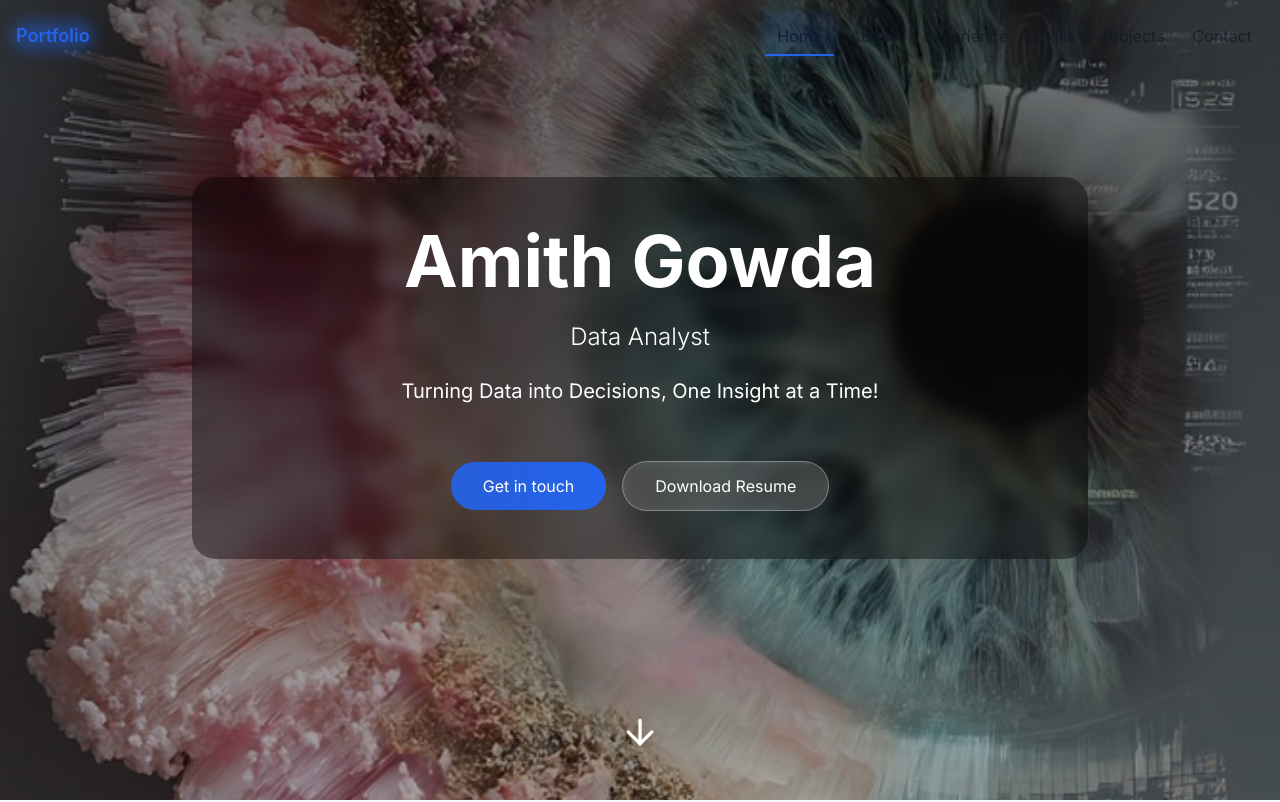
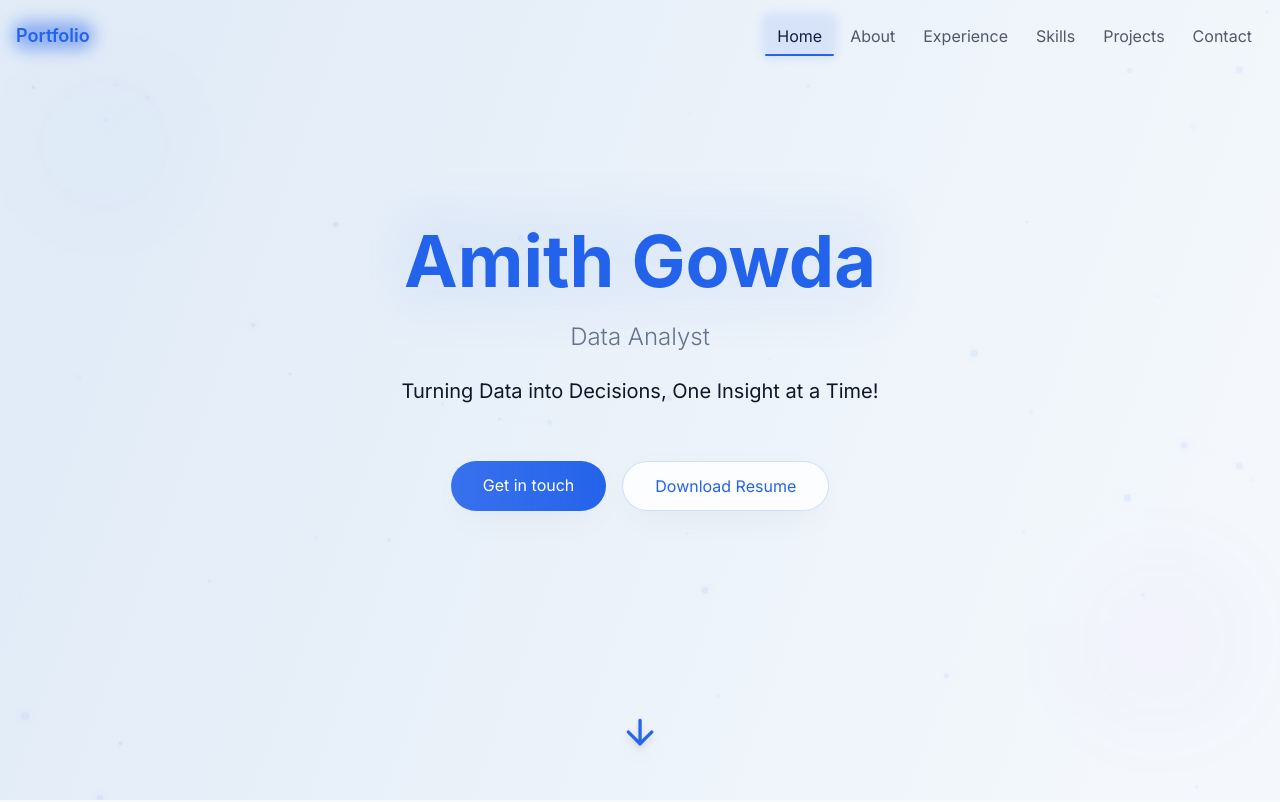
Before and after one commit to AmithGowda04/amithgowdaportfolio, a React (Vite) app: page / in a window 1280 px wide. Shown: the top 802 px of the page. Built offline with nearby package versions, Linux system fonts and the light colour scheme.

Commit message:
Reverted to commit df39e3203385d67bed1ae3461ee7d1b85c0818a6

```diff
--- a/src/components/Hero.tsx
+++ b/src/components/Hero.tsx
@@ -1,9 +1,219 @@
 
-import React from "react";
+import React, { useEffect, useRef } from "react";
 import { ArrowDown } from "lucide-react";
 import { toast } from "@/components/ui/use-toast";
 
 const Hero = () => {
+  const canvasRef = useRef<HTMLCanvasElement>(null);
+  const mouseRef = useRef({ x: 0, y: 0 });
+
+  // Enhanced futuristic particles animation
+  useEffect(() => {
+    const canvas = canvasRef.current;
+    if (!canvas) return;
+
+    const ctx = canvas.getContext('2d');
+    if (!ctx) return;
+
+    // Set canvas to full width/height
+    const resizeCanvas = () => {
+      canvas.width = window.innerWidth;
+      canvas.height = window.innerHeight;
+    };
+
+    resizeCanvas();
+    window.addEventListener('resize', resizeCanvas);
+
+    // Mouse tracking for interaction - throttled for performance
+    let mouseThrottle = false;
+    const handleMouseMove = (e: MouseEvent) => {
+      if (!mouseThrottle) {
+        mouseRef.current.x = e.clientX;
+        mouseRef.current.y = e.clientY;
+        mouseThrottle = true;
+        setTimeout(() => mouseThrottle = false, 16); // ~60fps
+      }
+    };
+
+    window.addEventListener('mousemove', handleMouseMove);
+
+    // Create particles - reduced for better performance
+    const particlesArray: Particle[] = [];
+    const numberOfParticles = Math.min(window.innerWidth / 20, 50);
+
+    class Particle {
+      x: number;
+      y: number;
+      size: number;
+      baseSize: number;
+      speedX: number;
+      speedY: number;
+      color: string;
+      hue: number;
+      opacity: number;
+      pulse: number;
+
+      constructor() {
+        this.x = Math.random() * canvas.width;
+        this.y = Math.random() * canvas.height;
+        this.baseSize = Math.random() * 3 + 1;
+        this.size = this.baseSize;
+        this.speedX = (Math.random() - 0.5) * 0.5;
+        this.speedY = (Math.random() - 0.5) * 0.5;
+        this.pulse = Math.random() * Math.PI * 2;
+        this.opacity = Math.random() * 0.8 + 0.2;
+
+        // Enhanced color palette with HSL for dynamic effects
+        this.hue = Math.random() * 60 + 200; // Blue to purple range
+        this.color = `hsl(${this.hue}, 70%, 60%)`;
+      }
+
+      update() {
+        // Mouse interaction - particles attracted to mouse
+        const dx = mouseRef.current.x - this.x;
+        const dy = mouseRef.current.y - this.y;
+        const distance = Math.sqrt(dx * dx + dy * dy);
+
+        if (distance < 100) {
+          const force = (100 - distance) / 100;
+          this.speedX += (dx / distance) * force * 0.001;
+          this.speedY += (dy / distance) * force * 0.001;
+        }
+
+        // Apply movement with slight friction
+        this.x += this.speedX;
+        this.y += this.speedY;
+        this.speedX *= 0.99;
+        this.speedY *= 0.99;
+
+        // Pulsing effect
+        this.pulse += 0.02;
+        this.size = this.baseSize + Math.sin(this.pulse) * 0.5;
+
+        // Dynamic color shifting
+        this.hue += 0.2;
+        if (this.hue > 260) this.hue = 200;
+        this.color = `hsl(${this.hue}, 70%, 60%)`;
+
+        // Wrap around edges with smooth transition
+        if (this.x > canvas.width + 50) this.x = -50;
+        else if (this.x < -50) this.x = canvas.width + 50;
+
+        if (this.y > canvas.height + 50) this.y = -50;
+        else if (this.y < -50) this.y = canvas.height + 50;
+      }
+
+      draw() {
+        if (!ctx) return;
+
+        // Glow effect
+        ctx.shadowColor = this.color;
+        ctx.shadowBlur = 10;
+
+        // Main particle
+        ctx.fillStyle = this.color;
+        ctx.globalAlpha = this.opacity;
+        ctx.beginPath();
+        ctx.arc(this.x, this.y, this.size, 0, Math.PI * 2);
+        ctx.fill();
+
+        // Inner bright core
+        ctx.fillStyle = 'white';
+        ctx.globalAlpha = this.opacity * 0.3;
+        ctx.beginPath();
+        ctx.arc(this.x, this.y, this.size * 0.3, 0, Math.PI * 2);
+        ctx.fill();
+
+        // Reset shadow
+        ctx.shadowBlur = 0;
+        ctx.globalAlpha = 1;
+      }
+    }
+
+    const init = () => {
+      for (let i = 0; i < numberOfParticles; i++) {
+        particlesArray.push(new Particle());
+      }
+    };
+
+    const connectParticles = () => {
+      if (!ctx) return;
+      const maxDistance = 80;
+
+      // Limit connections for performance
+      for (let a = 0; a < particlesArray.length; a += 2) {
+        for (let b = a + 1; b < particlesArray.length; b += 2) {
+          const dx = particlesArray[a].x - particlesArray[b].x;
+          const dy = particlesArray[a].y - particlesArray[b].y;
+          const distance = Math.sqrt(dx * dx + dy * dy);
+
+          if (distance < maxDistance) {
+            const opacity = (1 - (distance / maxDistance)) * 0.3;
+
+            // Create gradient line
+            const gradient = ctx.createLinearGradient(
+              particlesArray[a].x, particlesArray[a].y,
+              particlesArray[b].x, particlesArray[b].y
+            );
+            gradient.addColorStop(0, `rgba(59, 130, 246, ${opacity})`);
+            gradient.addColorStop(0.5, `rgba(147, 51, 234, ${opacity})`);
+            gradient.addColorStop(1, `rgba(59, 130, 246, ${opacity})`);
+
+            ctx.strokeStyle = gradient;
+            ctx.lineWidth = 1;
+            ctx.beginPath();
+            ctx.moveTo(particlesArray[a].x, particlesArray[a].y);
+            ctx.lineTo(particlesArray[b].x, particlesArray[b].y);
+            ctx.stroke();
+          }
+        }
+      }
+    };
+
+    // Add scanning line effect
+    let scanLine = 0;
+    const drawScanLine = () => {
+      if (!ctx) return;
+
+      scanLine += 2;
+      if (scanLine > canvas.height + 50) scanLine = -50;
+
+      const gradient = ctx.createLinearGradient(0, scanLine - 20, 0, scanLine + 20);
+      gradient.addColorStop(0, 'rgba(59, 130, 246, 0)');
+      gradient.addColorStop(0.5, 'rgba(59, 130, 246, 0.1)');
+      gradient.addColorStop(1, 'rgba(59, 130, 246, 0)');
+
+      ctx.fillStyle = gradient;
+      ctx.fillRect(0, scanLine - 20, canvas.width, 40);
+    };
+
+    const animate = () => {
+      if (!ctx) return;
+      ctx.clearRect(0, 0, canvas.width, canvas.height);
+
+      // Draw scanning line
+      drawScanLine();
+
+      // Update and draw particles
+      for (let i = 0; i < particlesArray.length; i++) {
+        particlesArray[i].update();
+        particlesArray[i].draw();
+      }
+
+      // Draw connections
+      connectParticles();
+
+      requestAnimationFrame(animate);
+    };
+
+    init();
+    animate();
+
+    return () => {
+      window.removeEventListener('resize', resizeCanvas);
+      window.removeEventListener('mousemove', handleMouseMove);
+    };
+  }, []);
 
   const scrollToAbout = () => {
     const element = document.getElementById("about");
@@ -26,45 +236,37 @@ const Hero = () => {
       id="home"
       className="relative min-h-screen flex flex-col justify-center items-center pt-16 pb-32 overflow-hidden"
     >
-      {/* Background Image */}
-      <div
-        className="absolute inset-0 bg-cover bg-center bg-no-repeat"
-        style={{
-          backgroundImage: `url('/lovable-uploads/f861a3d3-e6a7-439b-bb39-352266cc7d17.png')`
-        }}
+      <canvas
+        ref={canvasRef}
+        className="absolute inset-0 -z-10"
       />
+      <div className="absolute inset-0 -z-10 bg-hero-gradient opacity-90"></div>
 
-      {/* Dark Gradient Overlay */}
-      <div
-        className="absolute inset-0"
-        style={{
-          background: 'linear-gradient(180deg, rgba(0,0,0,0.55) 0%, rgba(0,0,0,0.35) 100%)'
-        }}
-      />
+      {/* Additional futuristic overlay effects */}
+      <div className="absolute inset-0 -z-10">
+        <div className="absolute top-20 left-10 w-32 h-32 bg-primary/5 rounded-full blur-3xl animate-pulse"></div>
+        <div className="absolute bottom-20 right-10 w-40 h-40 bg-purple-500/5 rounded-full blur-3xl animate-pulse" style={{ animationDelay: '1s' }}></div>
+        <div className="absolute top-1/2 left-1/2 transform -translate-x-1/2 -translate-y-1/2 w-96 h-96 bg-blue-500/3 rounded-full blur-3xl animate-pulse" style={{ animationDelay: '2s' }}></div>
+      </div>
 
-      {/* Semi-transparent blurred text container */}
-      <div
-        className="container mx-auto px-8 py-12 text-center max-w-4xl z-10 rounded-3xl"
-        style={{
-          backgroundColor: 'rgba(0,0,0,0.4)',
-          backdropFilter: 'blur(8px)',
-          WebkitBackdropFilter: 'blur(8px)'
-        }}
-      >
+      <div className="container mx-auto px-4 text-center max-w-4xl z-10">
         <div className="space-y-6">
-          <h1 className="text-4xl md:text-6xl lg:text-7xl font-display font-bold text-white text-balance leading-tight animate-fade-up">
-            Amith Gowda
+          <h1 className="text-4xl md:text-6xl lg:text-7xl font-display font-bold text-balance leading-tight animate-fade-up">
+            <span className="text-primary relative">
+              Amith Gowda
+              <span className="absolute -inset-2 bg-primary/10 rounded-lg blur-xl animate-pulse opacity-50"></span>
+            </span>
           </h1>
 
-          <h2 className="text-xl md:text-2xl font-light text-white animate-fade-up" style={{ animationDelay: '0.2s' }}>
+          <h2 className="text-xl md:text-2xl font-light text-muted-foreground animate-fade-up" style={{ animationDelay: '0.2s' }}>
             Data Analyst
           </h2>
 
-          <p className="text-lg md:text-xl max-w-3xl mx-auto text-white text-balance animate-fade-up" style={{ animationDelay: '0.4s' }}>
+          <p className="text-lg md:text-xl max-w-3xl mx-auto text-balance animate-fade-up" style={{ animationDelay: '0.4s' }}>
             Turning Data into Decisions, One Insight at a Time!
           </p>
 
-          <div className="pt-8 flex flex-col sm:flex-row justify-center items-center gap-4 animate-fade-up" style={{ animationDelay: '0.6s' }}>
+          <div className="pt-8 flex justify-center space-x-4 animate-fade-up" style={{ animationDelay: '0.6s' }}>
             <a
               href="#contact"
               className="px-8 py-3 premium-gradient text-white rounded-full premium-shadow hover:opacity-95 transform hover:-translate-y-1 transition-all duration-300 hover:shadow-lg hover:shadow-primary/25"
@@ -76,7 +278,7 @@ const Hero = () => {
               href="https://drive.google.com/file/d/13P05rpEDwxS88xm0Fu4uArJOen2p7e6X/view?usp=sharing"
               target="_blank"
               rel="noopener noreferrer"
-              className="px-8 py-3 bg-white/20 backdrop-blur-sm border border-white/30 text-white rounded-full hover:border-white/50 hover:bg-white/30 transition-all duration-300 premium-shadow hover:shadow-lg"
+              className="px-8 py-3 bg-white/80 backdrop-blur-sm border border-primary/20 text-primary rounded-full hover:border-primary/50 hover:bg-white/90 transition-all duration-300 premium-shadow hover:shadow-lg"
               download="Amith-Gowda-Resume.pdf"
               onClick={handleResumeClick}
             >
@@ -91,7 +293,7 @@ const Hero = () => {
         className="absolute bottom-12 animate-subtle-pulse hover:scale-110 transition-transform duration-300"
         aria-label="Scroll to About section"
       >
-        <ArrowDown className="text-white w-10 h-10 drop-shadow-lg" />
+        <ArrowDown className="text-primary w-10 h-10 drop-shadow-lg" />
       </button>
     </section>
   );
```
Also changed, not shown: public/lovable-uploads/f861a3d3-e6a7-439b-bb39-352266cc7d17.png (deleted).
